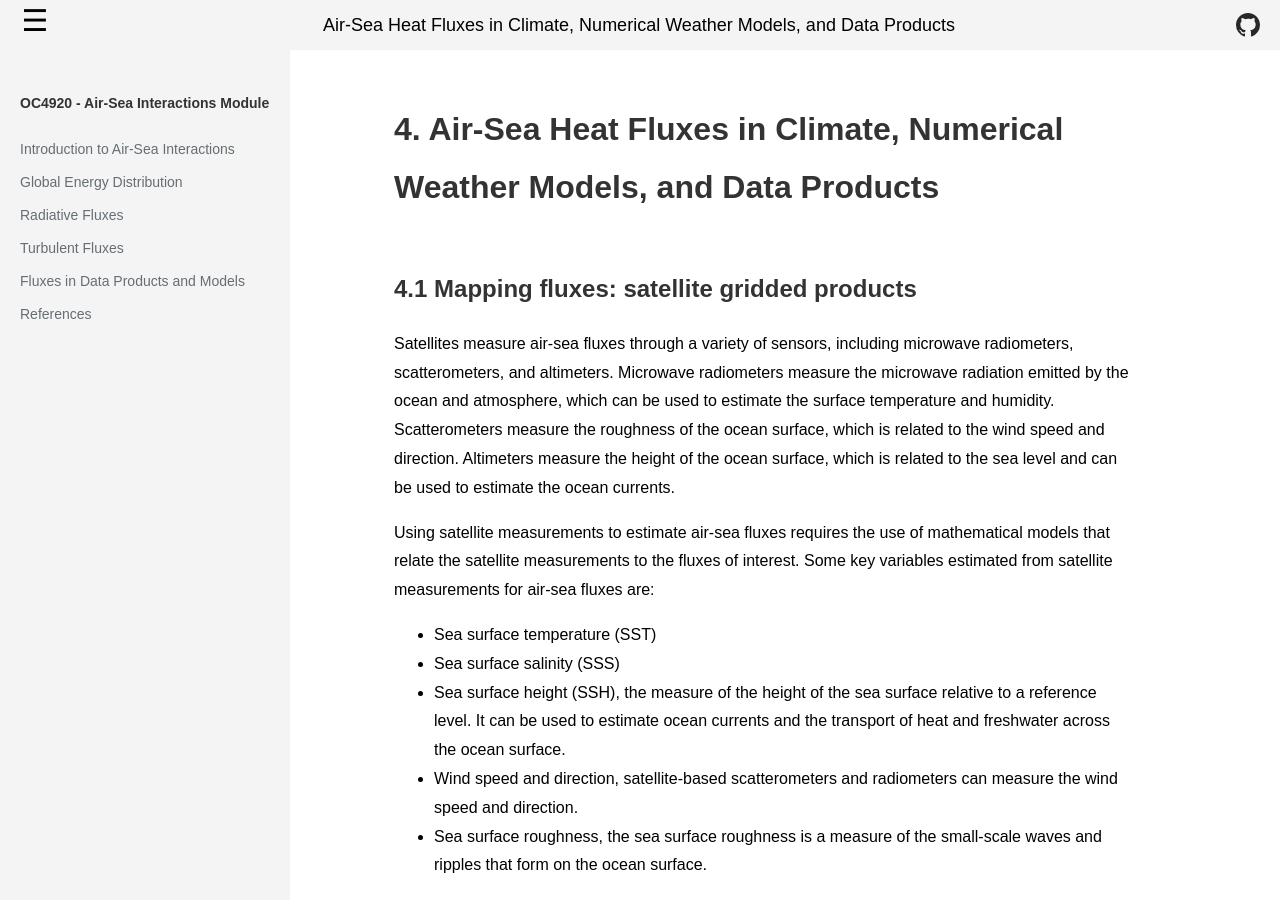
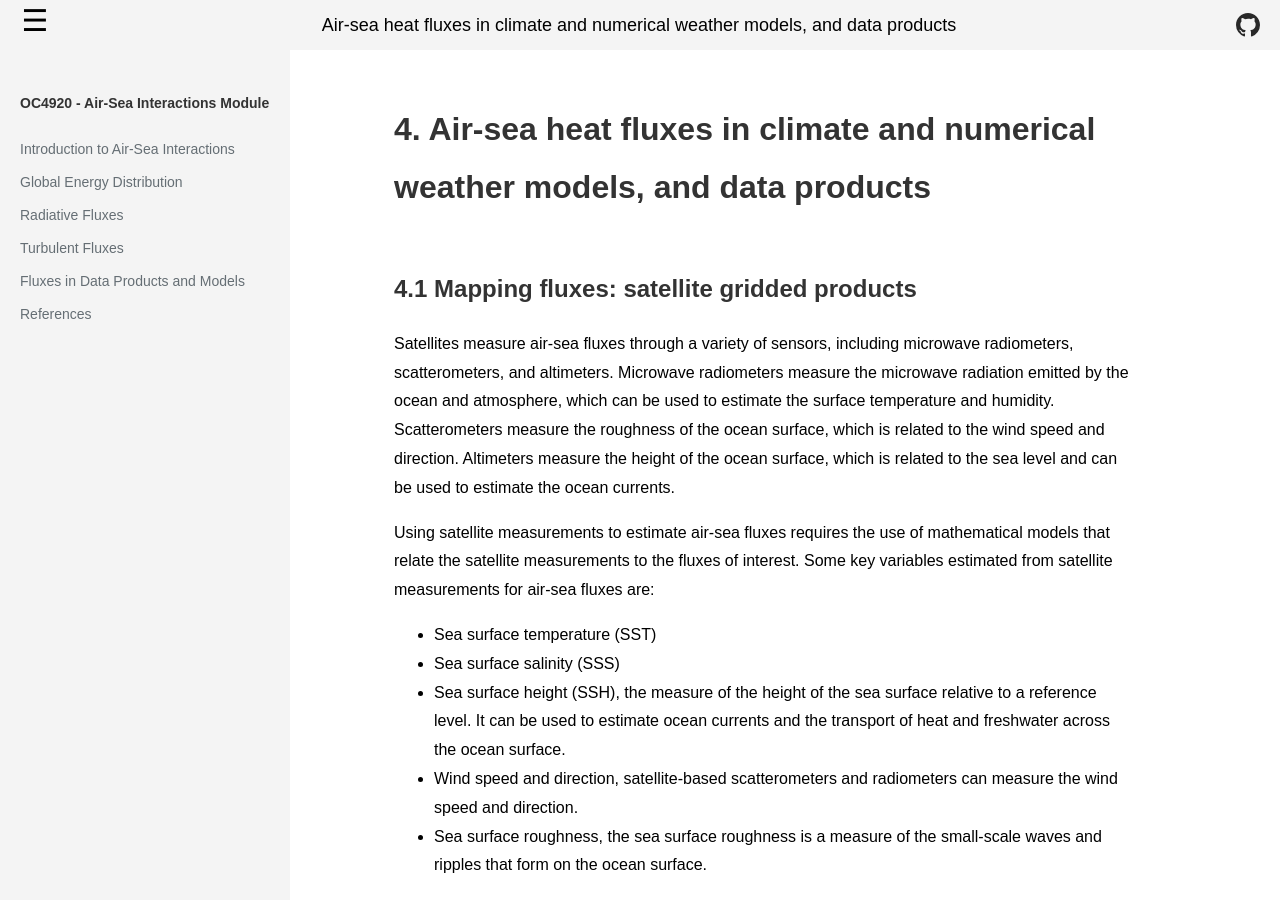
Before and after one commit to marcelduplessis/air-sea-interactions-notes, a Jekyll site: the page built from fluxes-in-nwp-climate-models.md, in a window 1280 px wide and 900 px high. Built offline with Jekyll 4.4.1, drawn with Linux system fonts in a browser that asks for light colours; some of the changed text lies outside the part shown.

Commit message:
headings

```diff
--- a/fluxes-in-nwp-climate-models.md
+++ b/fluxes-in-nwp-climate-models.md
@@ -1,10 +1,10 @@
 ---
 layout: default
 chapter: 4
-title: Air-Sea Heat Fluxes in Climate, Numerical Weather Models, and Data Products
+title: Air-sea heat fluxes in climate and numerical weather models, and data products
 ---
 
-<h1> Air-Sea Heat Fluxes in Climate, Numerical Weather Models, and Data Products </h1>
+<h1> Air-sea heat fluxes in climate and numerical weather models, and data products </h1>
 
 <h2> Mapping fluxes: satellite gridded products </h2>
 
@@ -33,7 +33,7 @@ Using satellite measurements to estimate air-sea fluxes requires the use of math
 
 There is still considerable uncertainty that exists between data products. This is due to the different methods used to estimate the fluxes, the different satellite and in situ observations used as input, and the different assumptions and parameterizations used in the flux algorithms. There is growing research investigating these biases (e.g. [BPG17, THK+18, CGE+19](/air-sea-interactions-notes/references)).
 
-<h2> Climate Models </h2>
+<h2> Climate models </h2>
 
 Climate models are always run for a historical period and (often) also for the future to get an idea of the climate change that we can expect. The latest iteration of climate model simulation from the Coupled Model Intercomparison Project is CMIP6. CMIP6 simulate air-sea fluxes at grid scales of ~50–100 km.
 
```
Also changed, not shown: other parts of fluxes-in-nwp-climate-models.md (+1 -1 lines), global-energy-distribution.md (+2 -2 lines), radiative-fluxes.md (+4 -4 lines), turbulent-fluxes.md (+3 -3 lines).
